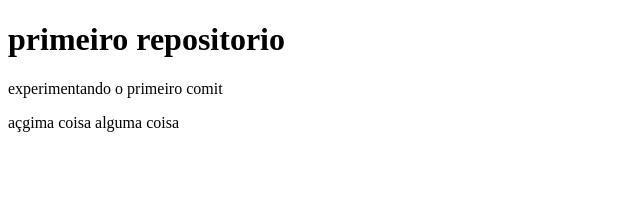
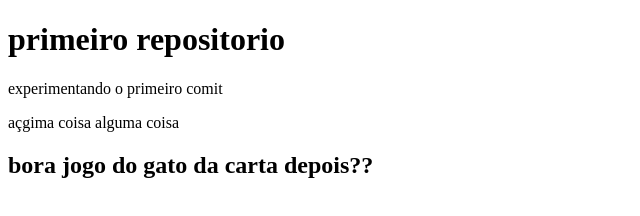
Before and after one commit to guilhermeTI007/primeiro_repositorio2026, a plain HTML site: page index.html in a window 1280 px wide. Shown: the whole page, without its empty margins (0-640 px from the left). Drawn offline with Linux system fonts and the light colour scheme.

Commit message:
mudanças

```diff
--- /dev/null
+++ b/estilo.css
@@ -0,0 +1,4 @@
+body{
+    color: #555555;
+    background-color: aqua;
+}
--- a/index.html
+++ b/index.html
@@ -12,5 +12,7 @@
     <p>açgima coisa alguma coisa
 
     </p>
+
+    <h2>bora jogo do gato da carta depois??</h2>
 </body>
 </html>
```
